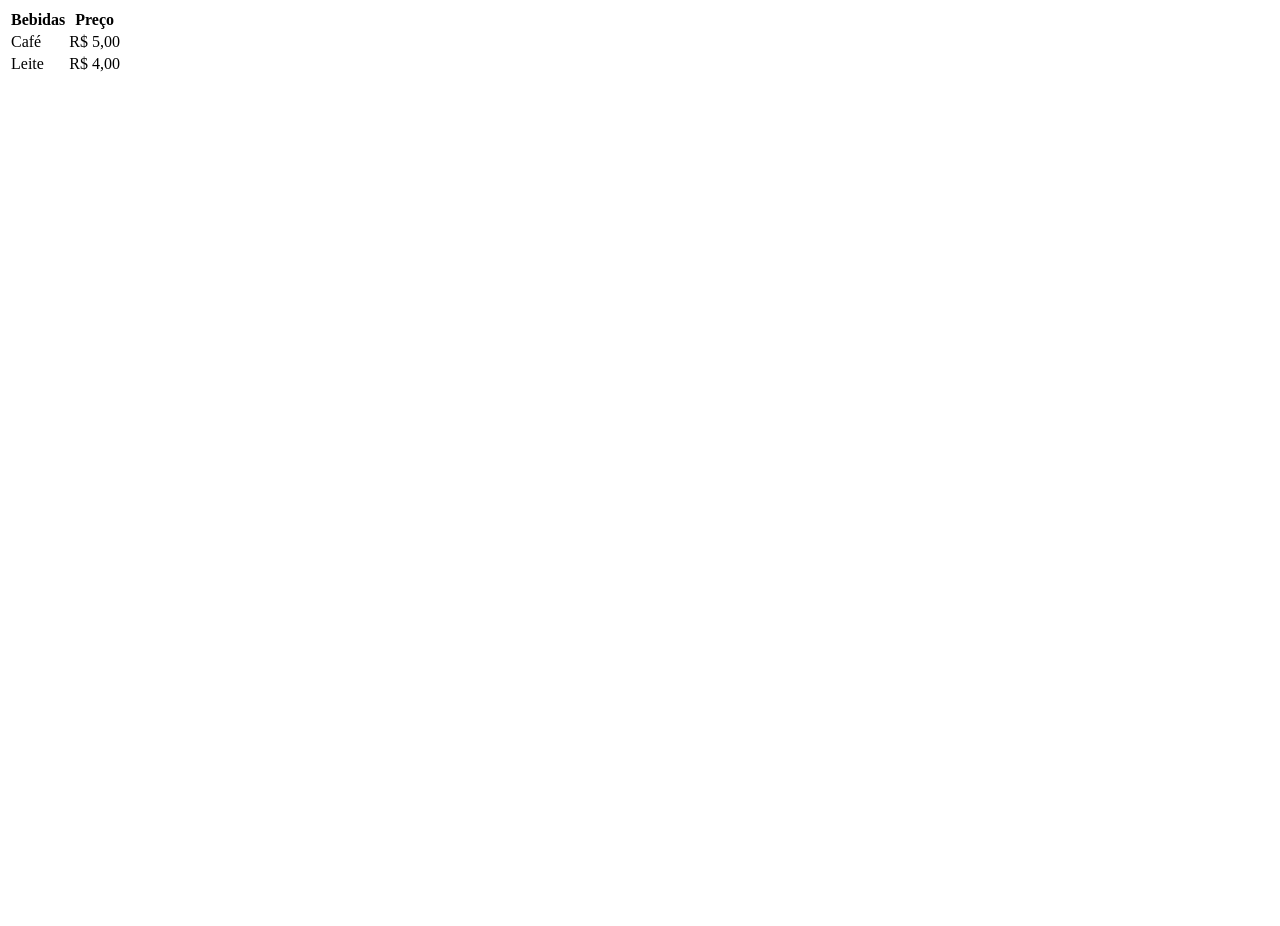
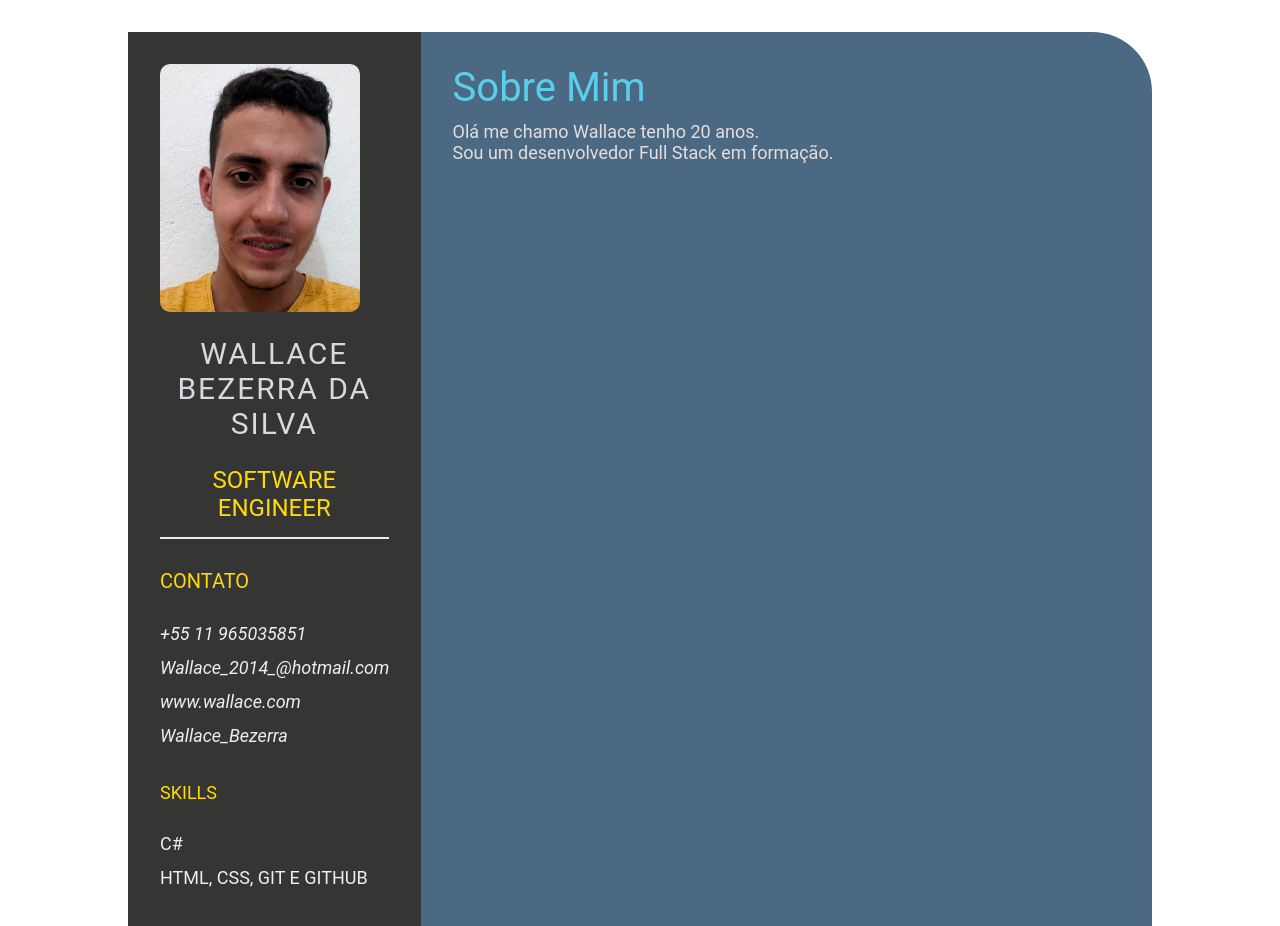
Before and after one commit to Wallace-Bezerra/Wallace-Bezerra.github.io, a plain HTML site: page index.html in a window 1280 px wide. Before the commit the page ends 800 px from the top, so only its background shows below. Drawn offline with Linux system fonts and the light colour scheme.

Commit message:
Day-2-profile

```diff
--- a/index.html
+++ b/index.html
@@ -5,24 +5,66 @@
     <meta charset="UTF-8">
     <meta http-equiv="X-UA-Compatible" content="IE=edge">
     <meta name="viewport" content="width=device-width, initial-scale=1.0">
-    <title>Document</title>
+    <link rel="stylesheet" href="style.css">
+    <title>Wallace Bezerra</title>
 </head>
 
 <body>
-    <table>
-        <tr>
-            <th>Bebidas</th>
-            <th>Preço</th>
-        </tr>
-        <tr>
-            <td>Café</td>
-            <td>R$ 5,00</td>
-        </tr>
-        <tr>
-            <td>Leite</td>
-            <td>R$ 4,00</td>
-        </tr>
-    </table>
+    <main class="resume-contents">
+        <section class="left-section">
+            <section class="left-section-contents">
+                <div class="profile">
+                    <img class="profile-image" src="./img/profile-image.jpg" alt="Profile image">
+                    <p class="name">Wallace Bezerra Da Silva</p>
+                    <p class="profession">Software Engineer</p>
+                </div>
+
+                <div class="contact-info">
+                    <p class="left-title">Contato</p>
+                    <ul>
+                        <li>
+                            <i class="fa fa-phone">+55 11 965035851</i>
+                        </li>
+
+                        <li>
+                            <i class="fa fa-envelope">Wallace_2014_@hotmail.com</i>
+                        </li>
+
+                        <li>
+                            <i class="fa fa-globe">www.wallace.com</i>
+                        </li>
+
+                        <li>
+                            <i class="fa fa-github">Wallace_Bezerra</i>
+                        </li>
+                    </ul>
+                </div>
+
+                <div class="skills">
+                    <p class="skills-title">Skills</p>
+                    <ul>
+                        <li>C#</li>
+                        <li>Html, Css, Git e GitHub</li>
+                    </ul>
+                </div>
+            </section>
+        </section>
+
+        <sectiom class="right-section">
+            <div class="right-section-contents">
+                <section class="about gap">
+                    <div class="right-title">Sobre Mim</div>
+                    <p class="about-me-contents">
+                        Olá me chamo Wallace tenho 20 anos. <br>
+                        Sou um desenvolvedor Full Stack em formação. <br>
+                    </p>
+                </section>
+            </div>
+
+
+        </sectiom>
+
+    </main>
 </body>
 
 </html>
--- /dev/null
+++ b/style.css
@@ -0,0 +1,140 @@
+* {
+    margin: 0;
+    padding: 0;
+    box-sizing: border-box;
+    list-style: none;
+    font-family: 'Roboto', sans-serif;
+}
+
+.resume-contents {
+    min-height: 100vh;
+    width: 80%;
+
+    margin: 2rem auto;
+    display: grid;
+    grid-template-columns: repeat(7, 1fr);
+}
+
+.left-section {
+    grid-column: span 2;
+    height: 100%;
+    background-color: #353534;
+}
+
+.right-section {
+    grid-column: span 5;
+    height: 100%;
+    background-color: #4B6982;
+
+    border-radius: 0px 60px 0px 0px;
+}
+
+.left-section-contents {
+    padding: 2rem 2rem;
+}
+
+.profile {
+    width: 100%;
+    border-bottom: 2px solid #eeeeee;
+}
+
+.profile .profile-image {
+    width: 200px;
+    margin-bottom: 20px;
+    border-radius: 10px;
+}
+
+.name {
+    color: #D6DBDF;
+    font-size: 30px;
+    letter-spacing: 2px;
+    text-transform: uppercase;
+    margin-bottom: 20px;
+    text-align: center;
+}
+
+.profession {
+    color: #ffda07;
+    font-size: 24px;
+    text-transform: uppercase;
+    text-align: center;
+    margin-bottom: 10px;
+    padding: 5px;
+}
+
+/* .contact-info { border-bottom: 2px solid #1B2631; } */
+.left-title {
+    color: #ffda07;
+    font-size: 20px;
+    text-transform: uppercase;
+}
+
+.contact-info ul {
+    padding-top: 1.5rem;
+
+}
+
+.contact-info {
+
+    margin-top: 30px;
+    margin-bottom: 30px;
+}
+
+.contact-info ul li,
+.references ul li {
+    padding: .4rem 0;
+    color: #eeeeee;
+
+}
+
+.contact-info ul li i,
+.references ul li i {
+    padding-right: 1rem;
+    font-size: 18px;
+    color: #eeeeee;
+}
+
+.skills {
+    font-size: 18px;
+    text-transform: uppercase;
+
+
+
+}
+
+.skills ul {
+    padding-top: 1.5rem;
+
+}
+
+.skills-title {
+    color: #ffda07;
+}
+
+.skills ul li {
+    padding: .4rem 0;
+    color: #eeeeee;
+    text-transform: uppercase;
+
+
+}
+
+.right-section-contents {
+    padding: 2rem 2rem;
+}
+
+.right-title {
+    color: #5bceeb;
+    font-size: 40px;
+    margin-bottom: 10px;
+}
+
+.gap {
+    padding-bottom: 2rem;
+}
+
+.about-me-contents {
+    font-size: 18px;
+    color: #e4dede;
+
+}
```
Also changed, not shown: img/profile-image.jpg (added).
